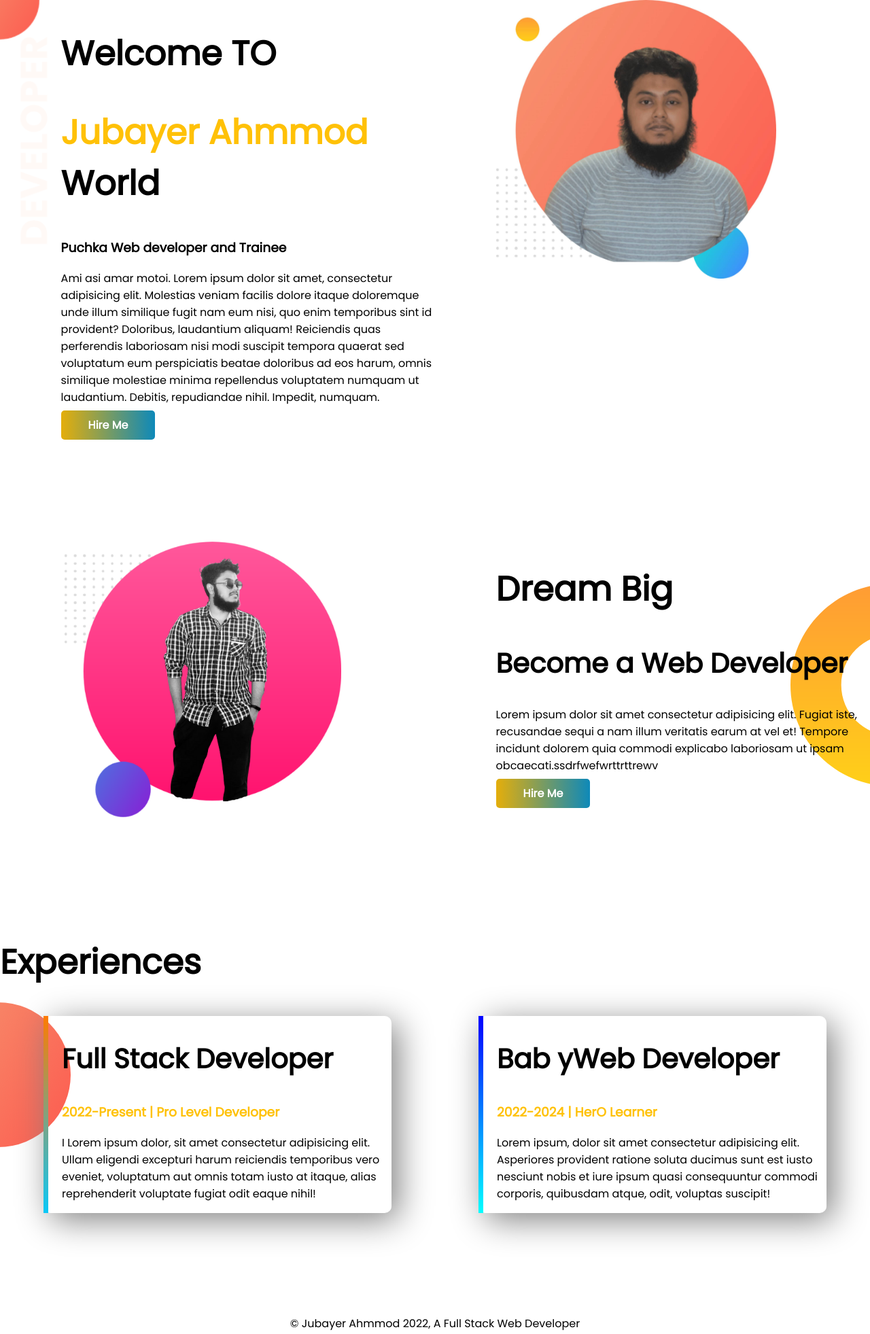
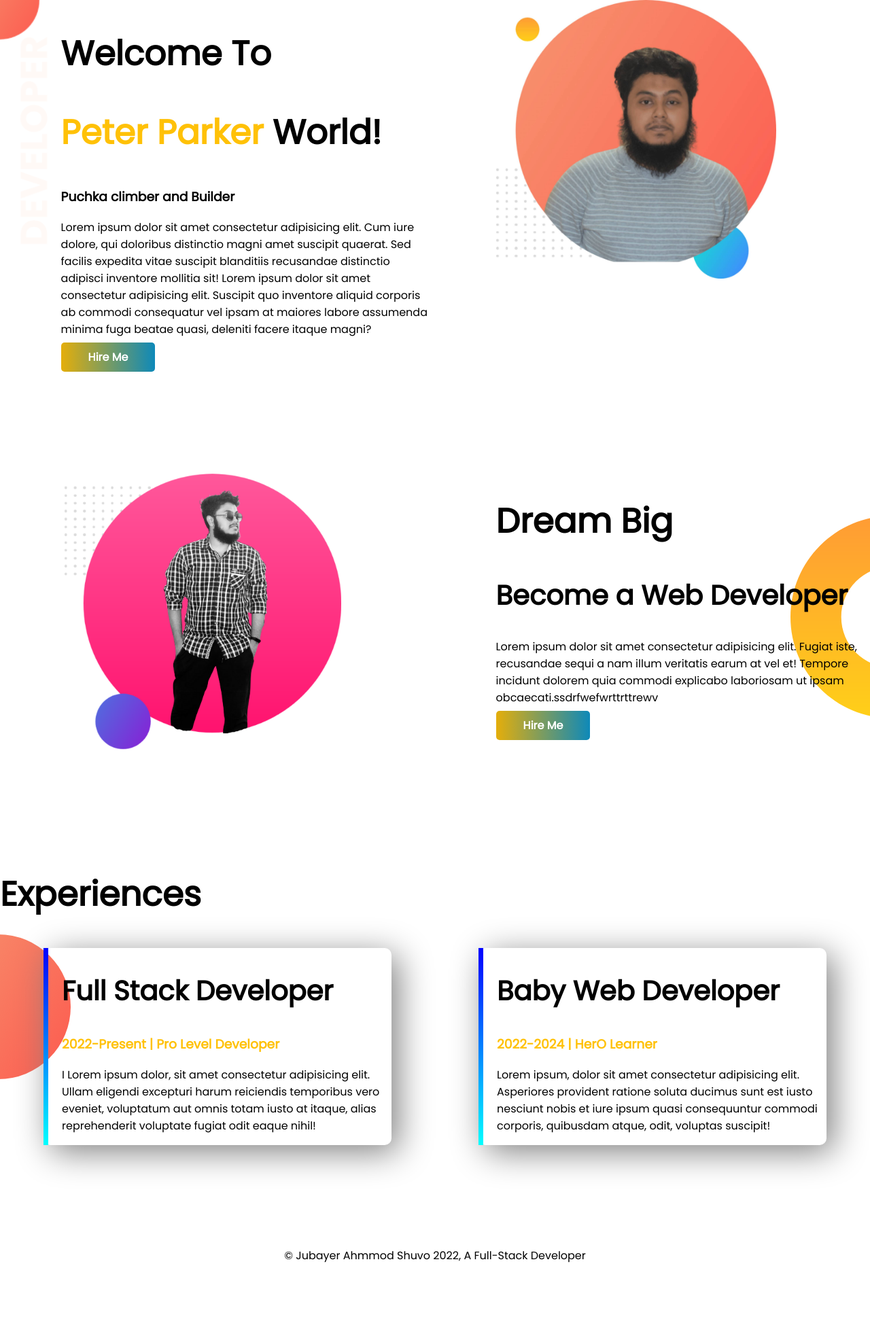
Before and after one commit to JubayerAhmmodShuvo/developer-protfolio, a plain HTML site: page practice-portfolio/practice.html in a window 1280 px wide. Shown: the whole page at 68% size. After the commit the page ends 1876 px from the top, so only its background shows below. Drawn offline with Linux system fonts and the light colour scheme.

Commit message:
practice was going good

```diff
--- /dev/null
+++ b/practice-portfolio/practice.css
@@ -0,0 +1,69 @@
+body{
+    font-family: 'Poppins', sans-serif;
+    margin: 0;
+}
+h1{
+    font-size: 50px;
+}
+h2{
+    font-size: 40px;
+}
+.orange{
+    color: #ffc107;
+}
+.flexible{
+    display: flex;
+    margin-bottom: 150px;
+}
+.half-width{
+    width: 50%;
+    padding-left: 7%;
+}
+.half-width img{
+    width: 75%;
+}
+.link-button{
+    text-decoration: none;
+    background-image:linear-gradient(to right, #e4ae0b, #0e89b9);
+    padding: 10px 40px;
+    border-radius: 5px;
+    color: #fff;
+    font-weight: bold;
+}
+.top-banner{
+    background-image: url(/images/top-banner.png);
+    background-repeat: no-repeat;
+
+}
+.dream{
+    background-image:url(/images/dream-bg.png);
+    background-repeat: no-repeat;
+    background-position: right;
+}
+.experience-area{
+    background-image: url(/images/exp-bg.png);
+    background-repeat: no-repeat;
+    background-position: left;
+}
+.experience-item{
+    box-shadow: 10px 10px 50px gray;
+    width: 40%;
+    margin-left: 5%;
+    margin-right: 5%;
+    padding-left: 20px;
+    border-radius: 10px;
+
+}
+#web-dev-exp{
+  border-image-slice: 1;
+  border-left: 7px solid;
+  border-image-source: linear-gradient(to bottom, blue, cyan);
+}
+#full-dev-exp{
+  border-image-slice: 1;
+  border-left: 7px solid;
+  border-image-source: linear-gradient(to bottom, blue, cyan);
+}
+footer p{
+    text-align: center;
+}
--- a/index.html
+++ b/practice-portfolio/practice.html
@@ -4,32 +4,30 @@
     <meta charset="UTF-8">
     <meta http-equiv="X-UA-Compatible" content="IE=edge">
     <meta name="viewport" content="width=device-width, initial-scale=1.0">
-    <title>Shuvo's Portfolio</title>
+    <link rel="stylesheet" href="practice.css">
     <link rel="preconnect" href="https://fonts.googleapis.com">
     <link rel="preconnect" href="https://fonts.gstatic.com" crossorigin>
     <link href="https://fonts.googleapis.com/css2?family=Poppins&display=swap" rel="stylesheet">
-    <link rel="stylesheet" href="style.css">
+    <title>practice profile</title>
 </head>
+
 <body>
-
-<section class="top-banner flexible ">
+   <section class="flexible top-banner">
     <div class="half-width">
-        <h1>Welcome TO </h1>
-        <h1><span class="orange"> Jubayer Ahmmod</span> World</h1>
-        <h3>Puchka Web developer and Trainee</h3>
-        <p>Ami asi amar motoi. Lorem ipsum dolor sit amet, consectetur adipisicing elit. Molestias veniam facilis dolore itaque doloremque unde illum similique fugit nam eum nisi, quo enim temporibus sint id provident? Doloribus, laudantium aliquam!
-        Reiciendis quas perferendis laboriosam nisi modi suscipit tempora quaerat sed voluptatum eum perspiciatis beatae doloribus ad eos harum, omnis similique molestiae minima repellendus voluptatem numquam ut laudantium. Debitis, repudiandae nihil.
-        Impedit, numquam.</p>
-        <a class="link-button" target="blank" href="https://github.com/JubayerAhmmodShuvo">Hire Me</a>
+        <h1>Welcome To</h1>
+        <h1><span class="orange">Peter Parker</span> World!</h1>
+        <h3>Puchka climber and Builder</h3>
+        <p>Lorem ipsum dolor sit amet consectetur adipisicing elit. Cum iure dolore, qui doloribus distinctio magni amet suscipit quaerat. Sed facilis expedita vitae suscipit blanditiis recusandae distinctio adipisci inventore mollitia sit! Lorem ipsum dolor sit amet consectetur adipisicing elit. Suscipit quo inventore aliquid corporis ab commodi consequatur vel ipsam at maiores labore assumenda minima fuga beatae quasi, deleniti facere itaque magni?</p>
+        <a target="blank" class="link-button" href="https://github.com/JubayerAhmmodShuvo">Hire Me</a>
        </div>
        <div class="half-width">
-            <img src="images/my-bg1.jpg" alt="Shuvos pictre 1">
+           <img src="/images/my-bg1.jpg" alt="">
        </div>
    </section>
 
    <section class="dream flexible">
     <div class="half-width">
-        <img src="images/axa1.png" alt="asdf">
+        <img src="/images/axa1.png" alt="asdf">
     </div>
     <div class="half-width">
         <h1>Dream Big</h1>
@@ -38,7 +36,6 @@
         <a class="link-button" target="blank" href="https://github.com/JubayerAhmmodShuvo">Hire Me</a>
     </div>
 </section>
-
 <section class="experience-area">
     <H1>Experiences</H1>
 <div class="flexible">
@@ -48,18 +45,17 @@
         <P>I Lorem ipsum dolor, sit amet consectetur adipisicing elit. Ullam eligendi excepturi harum reiciendis temporibus vero eveniet, voluptatum aut omnis totam iusto at itaque, alias reprehenderit voluptate fugiat odit eaque nihil!</P>
     </div>
     <div  id="web-dev-exp" class="experience-item">
-        <h2>Bab yWeb Developer</h2>
+        <h2>Baby Web Developer</h2>
         <h3 class="orange">2022-2024 | HerO Learner</h3>
         <p>Lorem ipsum, dolor sit amet consectetur adipisicing elit. Asperiores provident ratione soluta ducimus sunt est iusto nesciunt nobis et iure ipsum quasi consequuntur commodi corporis, quibusdam atque, odit, voluptas suscipit!</p>
     </div>
 </div>
 </section>
-<footer>
-    <p>&#169 Jubayer Ahmmod 2022, A Full Stack Web Developer</p>
-</footer>
 
 
-
+<footer>
+    <p>&#169 Jubayer Ahmmod Shuvo 2022, A Full-Stack Developer</p>
+</footer>
 
 </body>
 </html>
```
Lines whose indentation alone changed are shown as unchanged.
